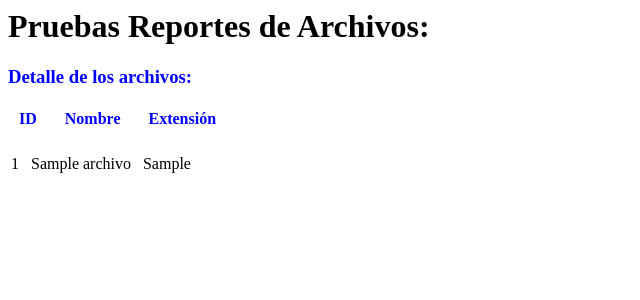
After one commit to daniel374/Prueba_Test, a PHP site: page /pruebasphp/detalle_archivos.php in a window 1280 px wide. The commit adds this page. Shown: the top 300 px of the page, without its empty margins (0-640 px from the left). Run offline with PHP 8.4, Linux system fonts and the light colour scheme; tables that the repository leaves empty hold one stand-in row (values such as "Sample post").

```diff
--- /dev/null
+++ b/htdocs/pruebasphp/detalle_archivos.php
@@ -0,0 +1,55 @@
+<?php
+
+	require_once('conexion_BD.php');
+
+	echo ("<h1> Pruebas Reportes de Archivos: </h1>");
+	//consulta cantidad de archivos por tipo PDF
+	$sql_del_arch = "SELECT detall_arch.id_da as Id, detall_arch.nombre as Nombre,  tp_arch.extension FROM detalle_archivo detall_arch LEFT JOIN tipos_archivo tp_arch on id_tp_da=id_tpa;";
+
+	$detalle_arch = mysqli_query(db_connect(), $sql_del_arch) or die ( mysqli_error () );
+	//var_dump($cant_arch);
+
+	//***
+	if (!$detalle_arch) {
+		die('La consulta falló: ' . mysql_error());
+	}
+	/* obtención de filas en orden inverso */
+	echo ("<div><h3 style='color:blue;'> Detalle de los archivos: </h3></div>");
+	echo ("<table class='egt'>
+
+			<tr>
+				<td><h4 style='color:blue;'>&nbsp;&nbsp;ID&nbsp;&nbsp;</h4></td>
+				<td><h4 style='color:blue;'>&nbsp;&nbsp;&nbsp;&nbsp;Nombre&nbsp;&nbsp;</h4></td>
+				<td><h4 style='color:blue;'>&nbsp;&nbsp;&nbsp;&nbsp;Extensión</h4></td>
+
+			</tr>
+
+			</table>");
+
+	for ($i = mysqli_num_rows($detalle_arch) - 1; $i >= 0; $i--) {
+		if (!mysqli_data_seek($detalle_arch, $i)) {
+			echo "No se encuenta la fila $i: " . mysqli_error() . "\n";
+			continue;
+		}
+
+		if (!($fila = mysqli_fetch_assoc($detalle_arch))) {
+			continue;
+		}
+
+		echo ("<table class='egt'>
+
+			<tr>
+
+				<td>" . $fila['Id'] . "</td>
+				<td>&nbsp;&nbsp;" . $fila['Nombre'] . "</td>
+				<td>&nbsp;&nbsp;" . $fila['extension'] . "</td>
+
+			</tr>
+
+		</table>");
+	}
+
+	mysqli_free_result($detalle_arch);
+
+	mysqli_close(db_connect());
+?>
--- /dev/null
+++ b/htdocs/pruebasphp/reportes_prueba.php
@@ -0,0 +1,5 @@
+<?php
+	echo ("<h1> Reportes cantidad y detalle de Archivos </h1>");
+	echo ("<a href='reportes_archivos.php'>Cantidad de archivos de cada tipo</a><br><br>");
+	echo ("<a href='detalle_archivos.php'>Detalle de los archivos y tipo de documento</a>");
+?>
--- a/htdocs/pruebasphp/script_test_bd.sql
+++ b/htdocs/pruebasphp/script_test_bd.sql
@@ -5,8 +5,7 @@ use test_archivos;
 create table tipos_archivo
 (
 id_tpa int (3) AUTO_INCREMENT,
-extension varchar (5),
---UNIQUE KEY unique_extension(extension),
+extension varchar (10),
 primary key (id_tpa)
 );
 
--- a/htdocs/pruebasphp/test2_Archivos.php
+++ b/htdocs/pruebasphp/test2_Archivos.php
@@ -53,8 +53,8 @@
 
 		foreach ($tipo_archivo as &$valor){
 			#Consulta el tipo de archivo no exista:
-			//echo (" " . $valor . "\r\n ");
-			if(strlen($valor)< 4 and strlen($valor)>2 and $valor === end($tipo_archivo)){
+			//echo (" " . $valor . "\r\n ");  ERROR en strlen($valor)< 4 and strlen($valor)>2 and
+			if($valor === end($tipo_archivo)){
 				//echo (" exten: " . $valor . "\r\n\n ");
 				$query_tp_arch = "SELECT id_tpa FROM tipos_archivo WHERE extension = '" . $valor . "'";
 
```
Also changed, not shown: htdocs/pruebasphp/reportes_archivos.php (+22 -19 lines).
